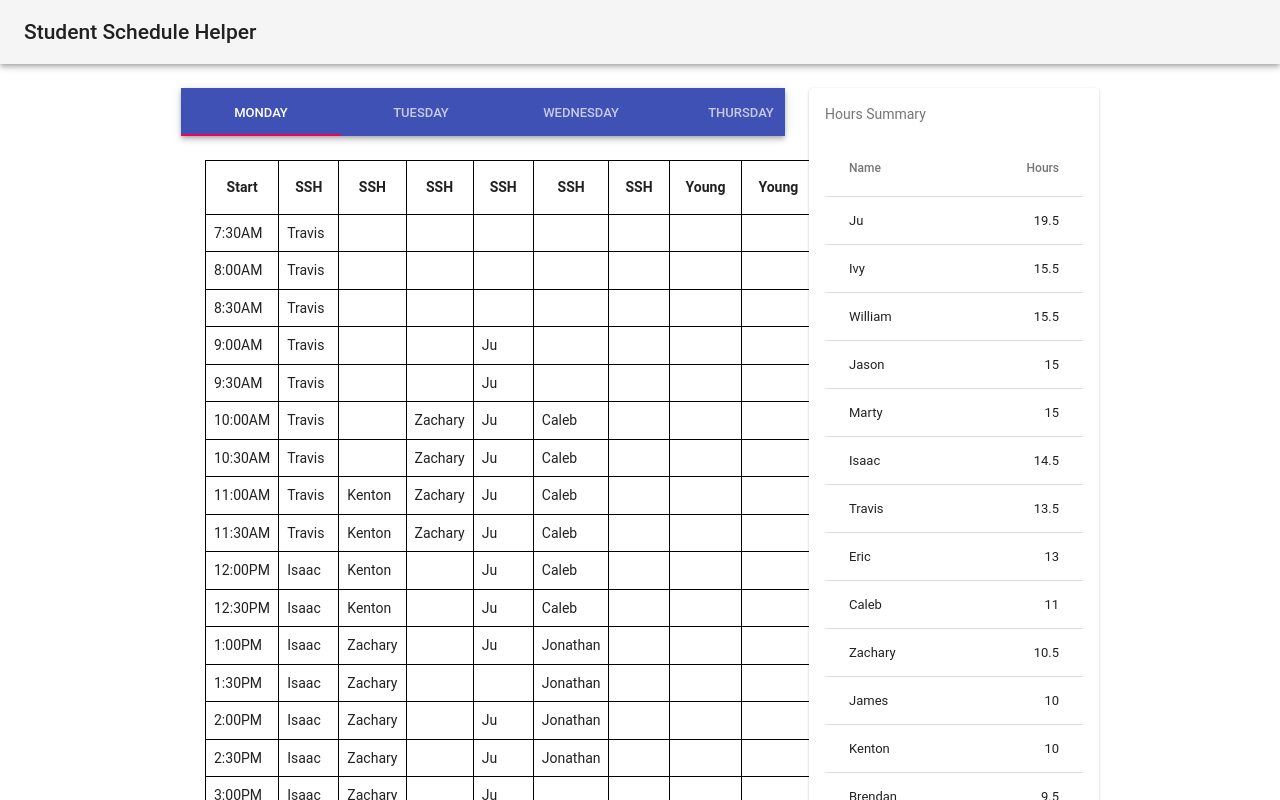
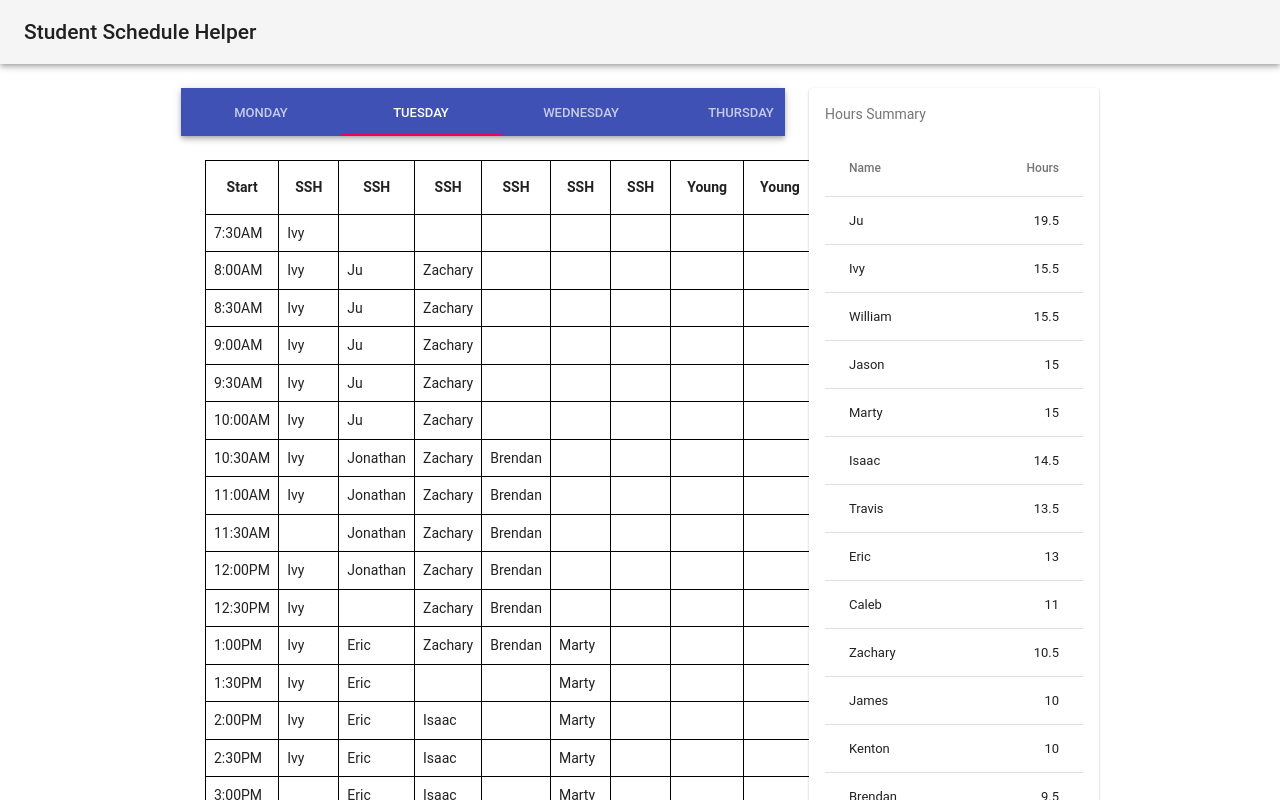
Before and after one commit to jaroldwong/ssh, a React (Create React App) app: page / in a window 1280 px wide. Shown: the top 800 px of the page. Built offline with nearby package versions, Linux system fonts and the light colour scheme; the HTML template or start-up script is replaced by a standard one.

Commit message:
Show current day on load

```diff
--- a/src/components/CalendarGrid.js
+++ b/src/components/CalendarGrid.js
@@ -31,6 +31,17 @@ class calendarGrid extends React.Component {
   state = {
     value: 0
   };
+
+  componentDidMount() {
+    let today = new Date();
+    today = today.getDay(); // 0 = Sunday, 6 = Saturday
+
+    if (today > 0 && today < 6) {
+      today -= 1;
+      this.setState({value: today})
+    }
+    debugger;
+  }
 
   handleChange = (event, value) => {
     this.setState({ value });
```
